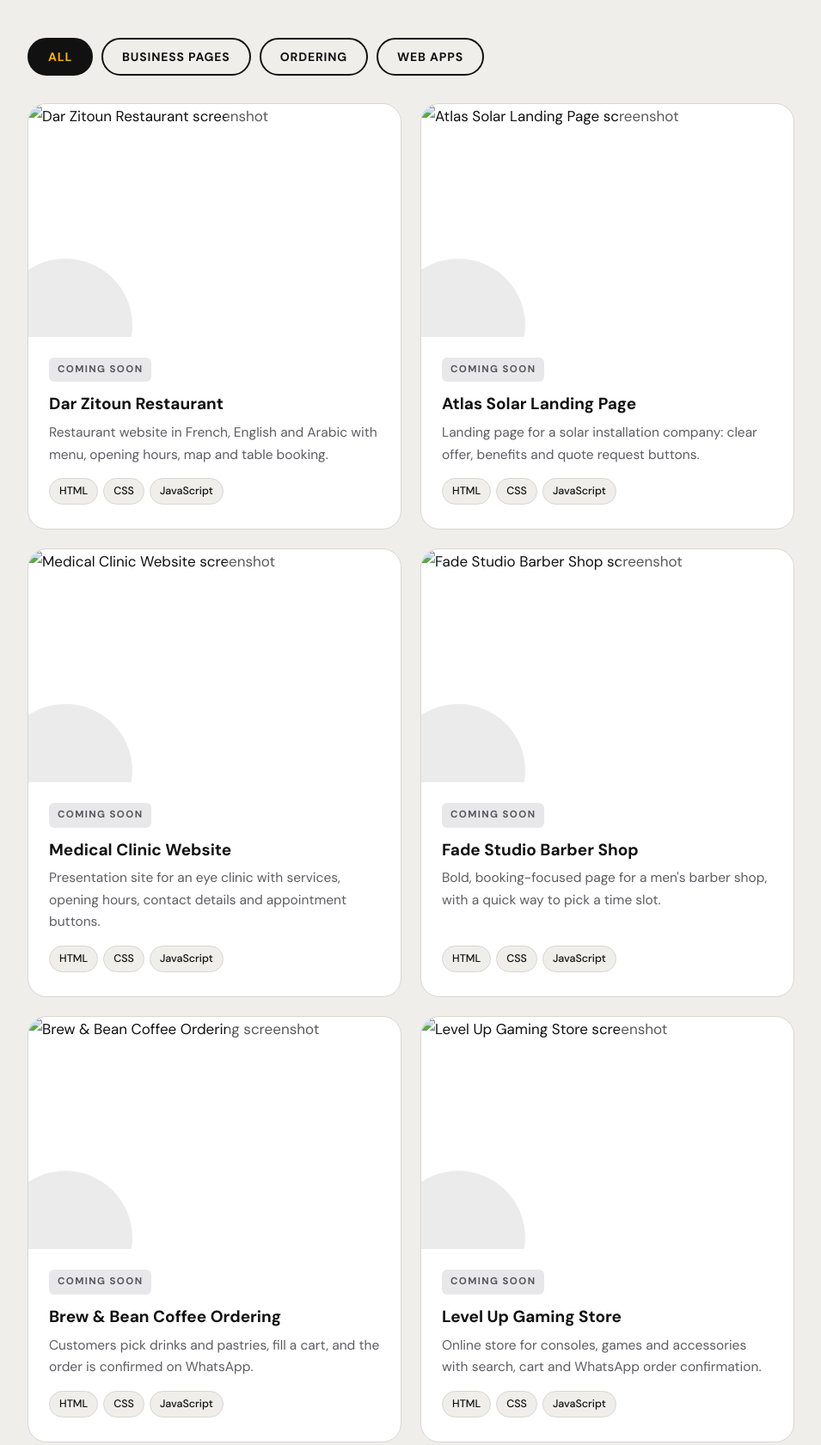
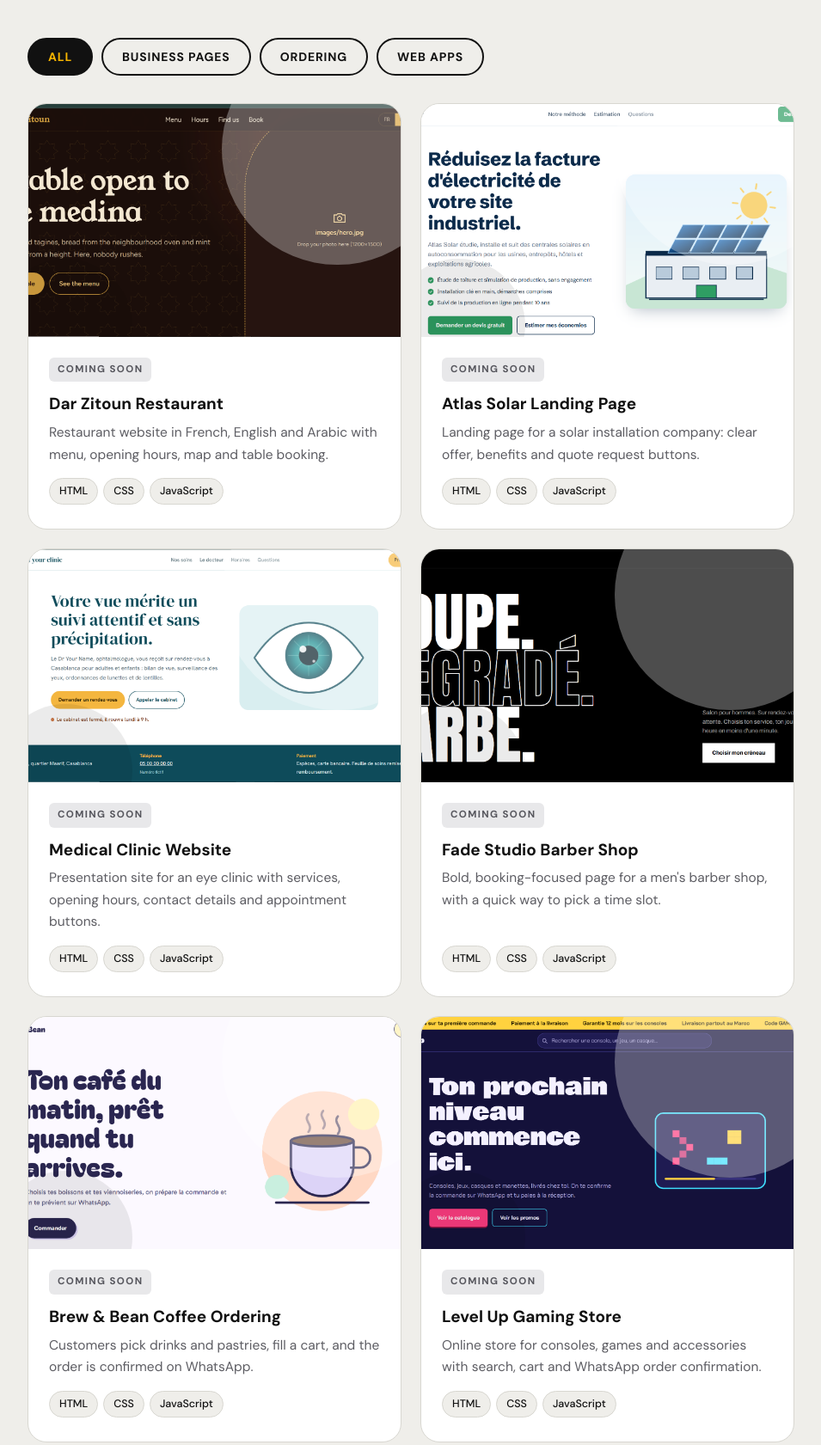
Before and after one commit to ahmedberrechach1-max/portfolio, a plain HTML site: page index.html in a window 1280 px wide. Shown: the part 2520-4201 px from the top of the page at 86% size, without its empty margins (292-1247 px from the left). Drawn offline with Linux system fonts and the light colour scheme.

Commit message:
Update portfolio: contact form, social links, legal pages, project screenshots

```diff
--- a/index.html
+++ b/index.html
@@ -158,7 +158,7 @@
       <div class="grid">
 
         <article class="card reveal" data-cat="pages">
-          <div class="thumb"><img src="assets/dar-zitoun.jpg" alt="Dar Zitoun Restaurant screenshot" loading="lazy" width="1280" height="600"></div>
+          <div class="thumb"><img src="assets/dar-zitoun.png" alt="Dar Zitoun Restaurant screenshot" loading="lazy" width="1280" height="600"></div>
           <div class="card-body">
             <span class="badge soon">Coming soon</span>
             <h4>Dar Zitoun Restaurant</h4>
@@ -168,7 +168,7 @@
         </article>
 
         <article class="card reveal" data-cat="pages">
-          <div class="thumb"><img src="assets/atlas-solar.jpg" alt="Atlas Solar Landing Page screenshot" loading="lazy" width="1280" height="600"></div>
+          <div class="thumb"><img src="assets/atlas-solar.png" alt="Atlas Solar Landing Page screenshot" loading="lazy" width="1280" height="600"></div>
           <div class="card-body">
             <span class="badge soon">Coming soon</span>
             <h4>Atlas Solar Landing Page</h4>
@@ -178,7 +178,7 @@
         </article>
 
         <article class="card reveal" data-cat="pages">
-          <div class="thumb"><img src="assets/cabinet.jpg" alt="Medical Clinic Website screenshot" loading="lazy" width="1280" height="600"></div>
+          <div class="thumb"><img src="assets/cabinet.png" alt="Medical Clinic Website screenshot" loading="lazy" width="1280" height="600"></div>
           <div class="card-body">
             <span class="badge soon">Coming soon</span>
             <h4>Medical Clinic Website</h4>
@@ -188,7 +188,7 @@
         </article>
 
         <article class="card reveal" data-cat="pages">
-          <div class="thumb"><img src="assets/fade-studio.jpg" alt="Fade Studio Barber Shop screenshot" loading="lazy" width="1280" height="600"></div>
+          <div class="thumb"><img src="assets/fade-studio.png" alt="Fade Studio Barber Shop screenshot" loading="lazy" width="1280" height="600"></div>
           <div class="card-body">
             <span class="badge soon">Coming soon</span>
             <h4>Fade Studio Barber Shop</h4>
@@ -198,7 +198,7 @@
         </article>
 
         <article class="card reveal" data-cat="order">
-          <div class="thumb"><img src="assets/brew-and-bean.jpg" alt="Brew &amp; Bean Coffee Ordering screenshot" loading="lazy" width="1280" height="600"></div>
+          <div class="thumb"><img src="assets/brew-and-bean.png" alt="Brew &amp; Bean Coffee Ordering screenshot" loading="lazy" width="1280" height="600"></div>
           <div class="card-body">
             <span class="badge soon">Coming soon</span>
             <h4>Brew &amp; Bean Coffee Ordering</h4>
@@ -208,7 +208,7 @@
         </article>
 
         <article class="card reveal" data-cat="order">
-          <div class="thumb"><img src="assets/level-up-store.jpg" alt="Level Up Gaming Store screenshot" loading="lazy" width="1280" height="600"></div>
+          <div class="thumb"><img src="assets/level-up-store.png" alt="Level Up Gaming Store screenshot" loading="lazy" width="1280" height="600"></div>
           <div class="card-body">
             <span class="badge soon">Coming soon</span>
             <h4>Level Up Gaming Store</h4>
@@ -218,7 +218,7 @@
         </article>
 
         <article class="card reveal" data-cat="app">
-          <div class="thumb"><img src="assets/clients-artisans.jpg" alt="Swbly Clients-Artisans Platform screenshot" loading="lazy" width="1280" height="600"></div>
+          <div class="thumb"><img src="assets/clients-artisans.png" alt="Swbly Clients-Artisans Platform screenshot" loading="lazy" width="1280" height="600"></div>
           <div class="card-body">
             <span class="badge soon">Coming soon</span>
             <h4>Swbly Clients-Artisans Platform</h4>
```
